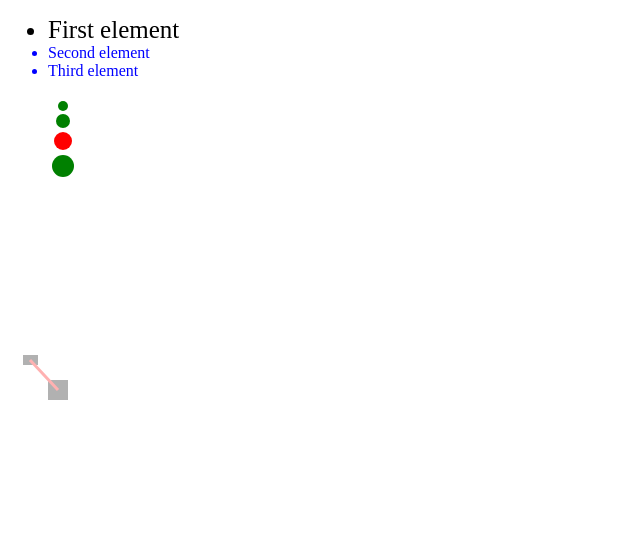
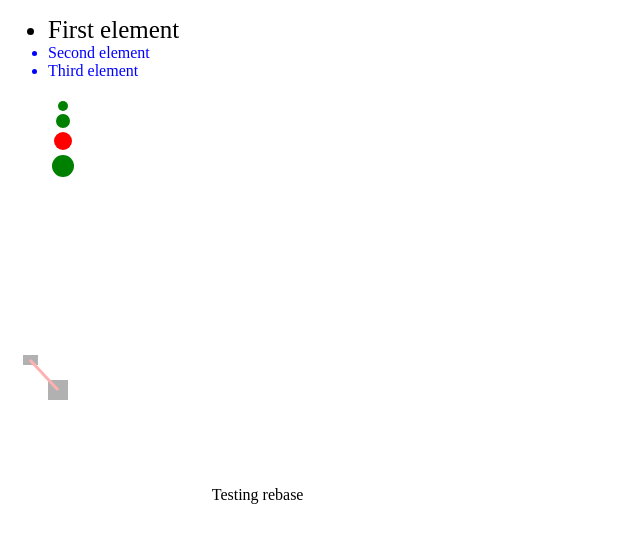
Before and after one commit to twolock/assignment1-test, a plain HTML site: page index.html in a window 1280 px wide. Shown: the whole page, without its empty margins (0-640 px from the left). Drawn offline with Linux system fonts and the light colour scheme.

Commit message:
Updated index to test branching

```diff
--- a/index.html
+++ b/index.html
@@ -78,6 +78,7 @@
       <!-- Draw a line that intersects both rectangles -->
      <path d='M 22 60 L50 90 Z' stroke='red' stroke-width='3'></path>
    </svg>
+   <text>Testing rebase</text>
   </div>
 
 
```
